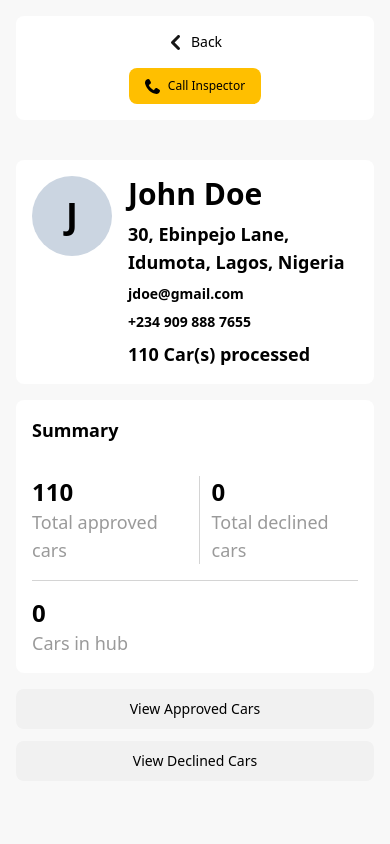
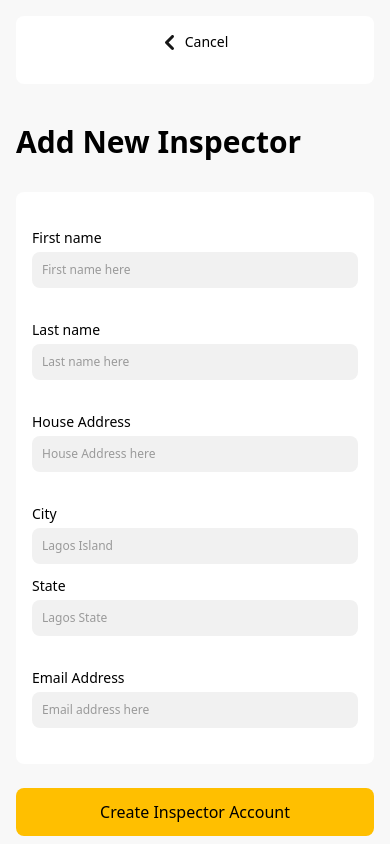
Before and after one commit to KABUKABUAPP/admin_frontend, a Next.js app: page /inspectors/add-inspector in a window 390 px wide. Built offline with nearby package versions, Linux system fonts and the light colour scheme; no server answers.

Commit message:
add hub screen done

```diff
--- a/components/modules/sharp-cars/CarImagesCard.tsx
+++ b/components/common/DeleteableImagesCard.tsx
@@ -2,16 +2,17 @@ import React, { FC } from "react";
 
 import Card from "@/components/common/Card";
 import Button from "@/components/ui/Button/Button";
-import CarImage from "./CarImage";
+import CarImage from "../modules/sharp-cars/CarImage";
 
 interface Props {
   images?: { image: string; imageId: string }[];
+  title?: string
 }
 
-const CarImagesCard: FC<Props> = ({ images }) => {
+const DeleteableImagesCard: FC<Props> = ({ images, title }) => {
   return (
     <Card>
-      <p className="text-lg font-semibold pb-2">Car Images</p>
+      <p className="text-lg font-semibold pb-2">{title || `Car Images`}</p>
       <Button
         title="Click to upload"
         variant="text"
@@ -29,4 +30,4 @@ const CarImagesCard: FC<Props> = ({ images }) => {
   );
 };
 
-export default CarImagesCard;
+export default DeleteableImagesCard;
--- /dev/null
+++ b/components/modules/hubs/AddHubLayout.tsx
@@ -0,0 +1,11 @@
+import React, { PropsWithChildren, FC } from 'react'
+
+const AddHubLayout:FC<PropsWithChildren> = ({ children }) => {
+  return (
+    <div className="lg:h-[calc(100vh-100px)] lg:overflow-y-scroll pt-10 pb-10 scrollbar-none w-full max-w-[500px]">
+      {children}
+    </div>
+  )
+}
+
+export default AddHubLayout
--- /dev/null
+++ b/components/modules/hubs/HubDetailsForm.tsx
@@ -0,0 +1,41 @@
+import React, { FC } from 'react'
+
+import Card from '@/components/common/Card'
+import TextField from '@/components/ui/Input/TextField/TextField'
+import Button from '@/components/ui/Button/Button'
+
+const HubDetailsForm:FC = () => {
+  return (
+    <>
+      <Card>
+        <div className="flex flex-col gap-8 py-5">
+          <TextField label="Hub name" placeholder="Name here" />
+          <TextField label="Hub Address" placeholder="Address here" />
+          <TextField label="House Address" placeholder="House Address here" />
+          <div className="flex justify-between gap-3 max-sm:flex-col">
+            <TextField
+              label="City"
+              placeholder="Lagos Island"
+              className="w-full"
+            />
+            <TextField
+              label="State"
+              placeholder="Lagos State"
+              className="w-full"
+            />
+          </div>
+
+          <TextField label="Select Inspector" placeholder="Select Inspector here" />
+        </div>
+      </Card>
+
+      <Button
+        title="Create Hub"
+        className="w-full !text-[16px] mt-6"
+        size="large"
+      />
+    </>
+  )
+}
+
+export default HubDetailsForm
--- /dev/null
+++ b/components/modules/hubs/HubImagesCard.tsx
@@ -0,0 +1,21 @@
+import React, { FC } from "react";
+
+import DeleteableImagesCard from "@/components/common/DeleteableImagesCard";
+import Card from "@/components/common/Card";
+import Button from "@/components/ui/Button/Button";
+
+interface Props {
+  images: { image: string; imageId: string }[];
+}
+
+const HubImagesCard: FC<Props> = ({ images }) => {
+  return (
+    <Card>
+      <div className="pt-2 flex max-w-[300px] overflow-x-auto scrollbar-none gap-2">
+        <DeleteableImagesCard images={images} title="Hub Images"/>
+      </div>
+    </Card>
+  );
+};
+
+export default HubImagesCard;
--- /dev/null
+++ b/components/modules/inspectors/AddInspectorForm.tsx
@@ -0,0 +1,41 @@
+import React, { FC } from "react";
+
+import Card from "@/components/common/Card";
+import TextField from "@/components/ui/Input/TextField/TextField";
+import Button from "@/components/ui/Button/Button";
+
+const AddInspectorForm: FC = () => {
+  return (
+    <>
+      <Card>
+        <div className="flex flex-col gap-8 py-5">
+          <TextField label="First name" placeholder="First name here" />
+          <TextField label="Last name" placeholder="Last name here" />
+          <TextField label="House Address" placeholder="House Address here" />
+          <div className="flex justify-between gap-3 max-sm:flex-col">
+            <TextField
+              label="City"
+              placeholder="Lagos Island"
+              className="w-full"
+            />
+            <TextField
+              label="State"
+              placeholder="Lagos State"
+              className="w-full"
+            />
+          </div>
+
+          <TextField label="Email Address" placeholder="Email address here" />
+        </div>
+      </Card>
+
+      <Button
+        title="Create Inspector Account"
+        className="w-full !text-[16px] mt-6"
+        size="large"
+      />
+    </>
+  );
+};
+
+export default AddInspectorForm;
--- /dev/null
+++ b/components/modules/inspectors/AddInspectorLayout.tsx
@@ -0,0 +1,11 @@
+import React, { FC, PropsWithChildren } from 'react'
+
+const AddInspectorLayout:FC<PropsWithChildren> = ({children}) => {
+  return (
+    <div className="lg:h-[calc(100vh-100px)] lg:overflow-y-scroll pt-10 pb-10 scrollbar-none w-full max-w-[500px]">
+      {children}
+    </div>
+  )
+}
+
+export default AddInspectorLayout
--- /dev/null
+++ b/pages/hubs/add-hub/index.tsx
@@ -0,0 +1,35 @@
+import React, { FC } from "react";
+
+import AppLayout from "@/layouts/AppLayout";
+import ActionBar from "@/components/common/ActionBar";
+import HubImagesCard from "@/components/modules/hubs/HubImagesCard";
+import AddHubLayout from "@/components/modules/hubs/AddHubLayout";
+import HubDetailsForm from "@/components/modules/hubs/HubDetailsForm";
+
+const AddHub: FC = () => {
+  return (
+    <AppLayout padding="0">
+      <div className="lg:h-screen lg:overflow-hidden p-4">
+        <ActionBar backButtonText="Cancel" />
+
+        <AddHubLayout>
+          <p className="text-3xl font-semibold pb-8">New Hub</p>
+          <div className="flex flex-col gap-4">
+            <HubImagesCard
+              images={[
+                { image: "/testUser.jpg", imageId: "3" },
+                { image: "/testUser.jpg", imageId: "3" },
+                { image: "/testUser.jpg", imageId: "3" },
+                { image: "/testUser.jpg", imageId: "3" },
+                { image: "/testUser.jpg", imageId: "3" },
+              ]}
+            />
+            <HubDetailsForm />
+          </div>
+        </AddHubLayout>
+      </div>
+    </AppLayout>
+  );
+};
+
+export default AddHub;
--- a/pages/hubs/index.tsx
+++ b/pages/hubs/index.tsx
@@ -8,6 +8,7 @@ import AddIcon from "@/components/icons/AddIcon";
 import HubsTable from "@/components/modules/hubs/HubsTable";
 import { useGetAllHubsQuery } from "@/api-services/hubService";
 import Pagination from "@/components/common/Pagination";
+import { useRouter } from "next/router";
 
 const Hubs: NextPage = () => {
   const [currentPage, setCurrentPage] = useState(1);
@@ -18,11 +19,15 @@ const Hubs: NextPage = () => {
     { refetchOnMountOrArgChange: true, refetchOnReconnect: true }
   );
 
+  const router = useRouter()
+
   return (
     <AppLayout>
       <SearchFilterBar>
         <div className="flex justify-end mr-3">
-          <Button title="Add New Hub" startIcon={<AddIcon />} />
+          <Button title="Add New Hub" startIcon={<AddIcon />} onClick={()=>{
+            router.push('/hubs/add-hub')
+          }}/>
         </div>
       </SearchFilterBar>
 
--- /dev/null
+++ b/pages/inspectors/add-inspector/index.tsx
@@ -0,0 +1,24 @@
+import { NextPage } from 'next'
+import React from 'react'
+
+import AppLayout from '@/layouts/AppLayout'
+import ActionBar from '@/components/common/ActionBar'
+import AddInspectorLayout from '@/components/modules/inspectors/AddInspectorLayout'
+import AddInspectorForm from '@/components/modules/inspectors/AddInspectorForm'
+
+const AddInspector:NextPage = () => {
+  return (
+    <AppLayout padding="0">
+        <div className="lg:h-screen lg:overflow-hidden p-4">
+        <ActionBar backButtonText='Cancel'/>
+
+        <AddInspectorLayout>
+            <p className="text-3xl font-semibold pb-8">Add New Inspector</p>
+            <AddInspectorForm />
+        </AddInspectorLayout>
+      </div>
+    </AppLayout>
+  )
+}
+
+export default AddInspector
--- a/pages/inspectors/index.tsx
+++ b/pages/inspectors/index.tsx
@@ -8,6 +8,7 @@ import Button from "@/components/ui/Button/Button";
 import AddIcon from "@/components/icons/AddIcon";
 import { useGetAllInspectorsQuery } from "@/api-services/inspectorsService";
 import Pagination from "@/components/common/Pagination";
+import { useRouter } from "next/router";
 
 const Inspectors: NextPage = () => {
   const [carOwner, setCarOwner] = useState<boolean>(false);
@@ -19,12 +20,15 @@ const Inspectors: NextPage = () => {
     isError: inspectorsError,
     refetch: reloadInspectors,
   } = useGetAllInspectorsQuery({ limit: pageSize, page: currentPage });
+  const router = useRouter()
 
   return (
     <AppLayout>
       <SearchFilterBar>
         <div className="flex justify-end mr-3">
-          <Button title="Add Inspector" startIcon={<AddIcon />} />
+          <Button title="Add Inspector" startIcon={<AddIcon />} onClick={()=>{
+            router.push('inspectors/add-inspector')
+          }}/>
         </div>
       </SearchFilterBar>
       <InspectorsTable
--- a/pages/sharp-cars/add-new/index.tsx
+++ b/pages/sharp-cars/add-new/index.tsx
@@ -3,7 +3,7 @@ import React, { FC } from "react";
 import AppLayout from "@/layouts/AppLayout";
 import ActionBar from "@/components/common/ActionBar";
 import ViewSharpCarLayout from "@/components/modules/sharp-cars/ViewSharpCarLayout";
-import CarImagesCard from "@/components/modules/sharp-cars/CarImagesCard";
+import CarImagesCard from "@/components/common/DeleteableImagesCard";
 import CarDetailsCard from "@/components/modules/sharp-cars/CarDetailsCard";
 import CarDocumentsCard from "@/components/modules/sharp-cars/CarDocumentsCard";
 
--- a/pages/trips/[id]/index.tsx
+++ b/pages/trips/[id]/index.tsx
@@ -30,7 +30,7 @@ const ViewTrip: NextPage = () => {
   const { id } = router.query;
 
   const { data, isLoading, isError, refetch } = useViewTripQuery(
-    { id: "645370d10b7381dbbb771f7a" },
+    { id: id ? String(id) : '' },
     { skip: id === undefined }
   );
 
```
